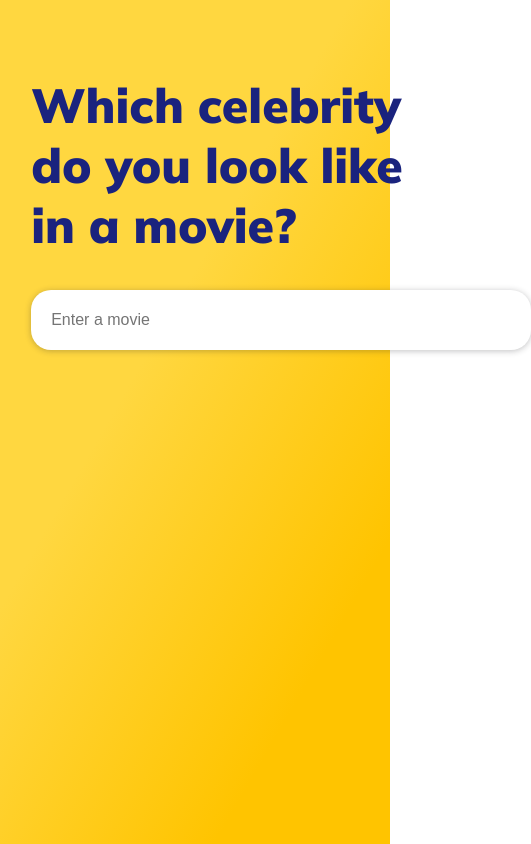
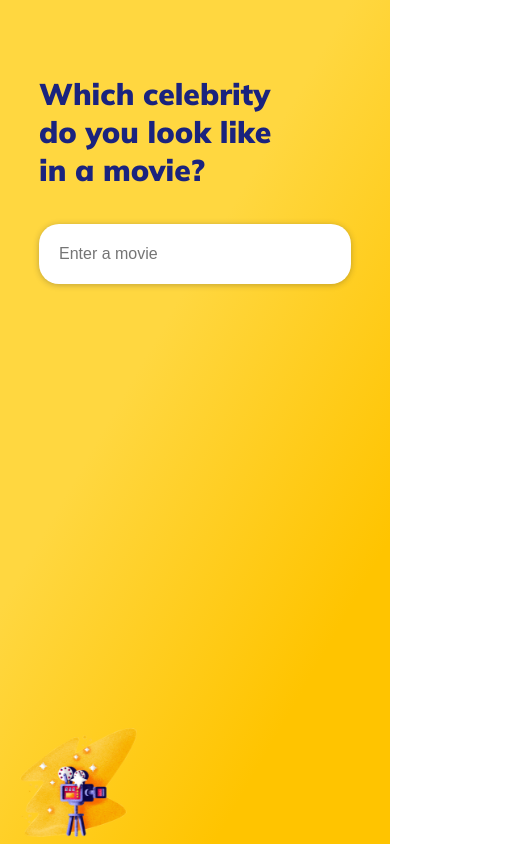
Before and after one commit to pushkarskayarita/moviestars, a React (Create React App) app: page / in a window 390 px wide. Shown: the whole page, 531 px wide, since content can reach past the window. Built offline with nearby package versions, Linux system fonts and the light colour scheme.

Commit message:
Add media queries

```diff
--- a/src/components/App.module.css
+++ b/src/components/App.module.css
@@ -5,16 +5,19 @@
     color: #424242;
 }
 
+html, body {
+    font-size: 100%;
+}
+
 body {
     font-family: 'Noto Sans', sans-serif;
-    font-size: 14px;
     font-weight: 400;
     margin: 0;
     padding: 0;
 }
 
 h1 {
-    font-size: 3rem;
+    font-size: 3em;
     font-weight: 900;
     color: #1A237E;
     margin: 75px 0 35px;
@@ -23,7 +26,7 @@ h1 {
 
 h2 {
     margin: 4% 0 3%;
-    font-size: 25px;
+    font-size: 2em;
     color: #212121;
 }
 
@@ -36,7 +39,7 @@ h3 {
     position: relative;
     width: 100%;
     min-height: 100vh;
-    background:linear-gradient(120deg, #FFD740 40%, #FFC400 80%); ;
+    background: linear-gradient(120deg, #FFD740 40%, #FFC400 80%);;
 }
 
 .container {
@@ -61,8 +64,8 @@ h3 {
 
 .camera {
     padding-left: 5%;
-    width: 100%;
-    position: absolute;
+    width: 40%;
+    position: fixed;
     bottom: 6%;
 }
 
@@ -76,3 +79,72 @@ h3 {
     width: 200px;
     height: 200px;
 }
+
+@media (max-width: 1024px) {
+
+    body {
+        font-size: 13.5px;
+    }
+
+    .wrapper {
+        flex-direction: column-reverse;
+    }
+
+    .column1 {
+        width: 50%;
+    }
+
+    .column2 {
+        width: 70%;
+        margin: auto;
+        padding-left: 0;
+    }
+
+    .camera {
+        width: 35%;
+        bottom: 0;
+    }
+
+}
+
+@media (max-width: 650px) {
+    body {
+        font-size: 12px;
+    }
+
+    .column2 {
+        width: 90%;
+        padding: 0 10%;
+    }
+
+    .userInput {
+        width: 80%;
+    }
+}
+
+@media (max-width: 500px) {
+    body {
+        font-size: 10px;
+    }
+
+    .column1 {
+        width: 50%;
+    }
+
+    .column2 {
+        margin: auto;
+        width: 100%;
+    }
+}
+
+@media only screen and (device-width: 768px) and (device-height: 1024px) and (orientation: portrait) {
+    .camera{
+        width: 50%;
+    }
+}
+
+@media only screen and (device-width: 1024px) and (device-height: 1366px) and (orientation: portrait) {
+    .camera{
+        width: 60%;
+    }
+}
--- a/src/components/Autocomplete/Autocomplete.module.css
+++ b/src/components/Autocomplete/Autocomplete.module.css
@@ -3,7 +3,7 @@
 }
 
 .container{
-    width:500px;
+    max-width:500px;
     display: flex;
     position: relative;
     flex-wrap:wrap ;
@@ -11,9 +11,9 @@
 }
 
 .userInput {
-    min-width: 500px;
+    min-width:100%;
+    font-size: 16px;
     height:60px;
-    font-size: 16px;
     padding: 10px 20px;
     border: none;
     border-radius: 20px;
@@ -40,6 +40,7 @@
 .suggestions {
     min-width: 100%;
     margin: 0;
+    font-size: 16px;
     padding-left: 0;
     padding-bottom: 16px;
     list-style: none;
@@ -75,6 +76,10 @@
     color: #1A237E;
     padding: 25px 0;
     font-size:20px;
+}
 
-
+@media (max-width:500px) {
+    .userInput{
+        width: 80%;
+    }
 }
--- a/src/components/CelebrityInfoBox.js
+++ b/src/components/CelebrityInfoBox.js
@@ -13,7 +13,7 @@ const CelebrityInfoBox = ({ celebrity, toggleIsLoading, isLoading, showInfoBox }
 	}, [toggleIsLoading]);
 
 	return (
-		<div style={{width:'500px'}}>
+		<div className={styles.wrapper} >
 			<div className={(!isLoading && showInfoBox) ? styles.container : `${styles.container} ${styles.hidden}`}>
 				<div className={styles.photoContainer}>
 					{celebrity.imageName ?
--- a/src/components/CelebrityInfoBox.module.css
+++ b/src/components/CelebrityInfoBox.module.css
@@ -1,12 +1,19 @@
 *{box-sizing: border-box}
+.wrapper{
+  max-width:500px;
+}
 
 .container {
     margin-top: 20px;
-    width: 500px;
+    width: 100%;
     display: flex;
     align-items: flex-start;
     background-color: #FFFFFF;
     border-radius: 10px;
+    box-shadow: 0 10px  15px rgba(0,0,0,0.23);
+    -moz-box-shadow: 0 10px  15px  rgba(0,0,0,0.23);
+    -webkit-box-shadow: 0 10px 15px  rgba(0,0,0,0.23);
+    -o-box-shadow: 0 10px 15px  rgba(0,0,0,0.23);
 }
 
 .hidden{
@@ -32,18 +39,18 @@
 
 .content{
     width: 50%;
-    margin-top: 10%;
+    margin-top: 7%;
     text-align: center;
     padding: 0 15px;
 }
 
 .content h2{
     color: #ff6f00;
-    font-size: 30px;
+    font-size: 2em;
 }
 
 .content h3{
     color:  #1A237E;
     margin-top: 15px;
-    font-size: 24px;
+    font-size: 1.6em;
 }
```
